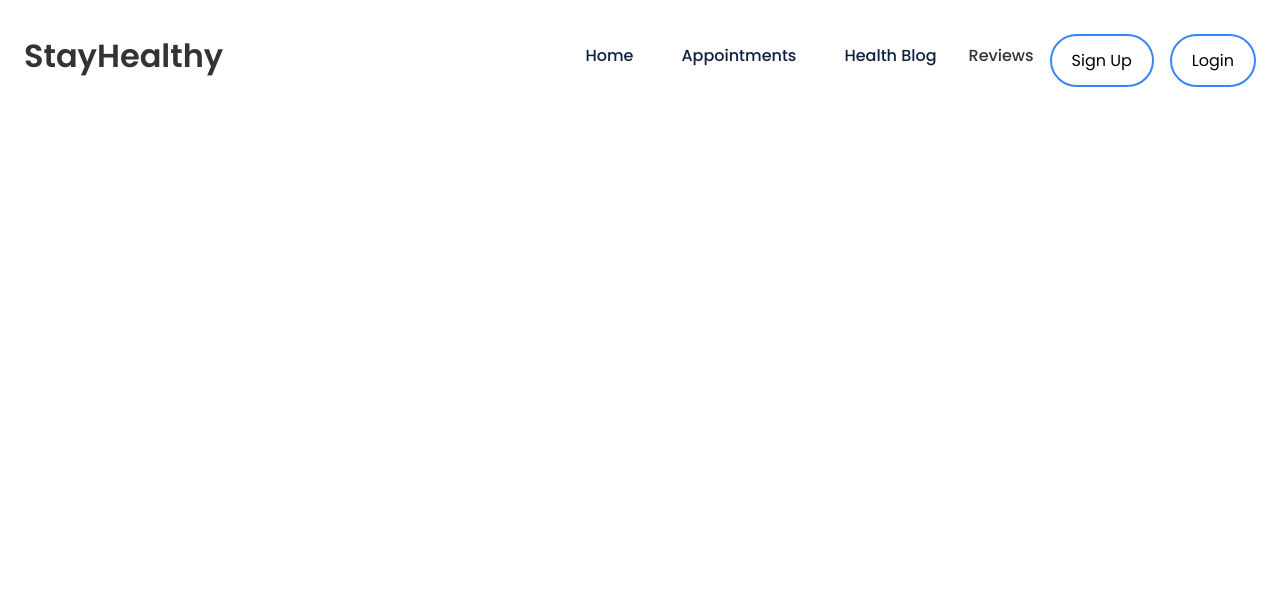
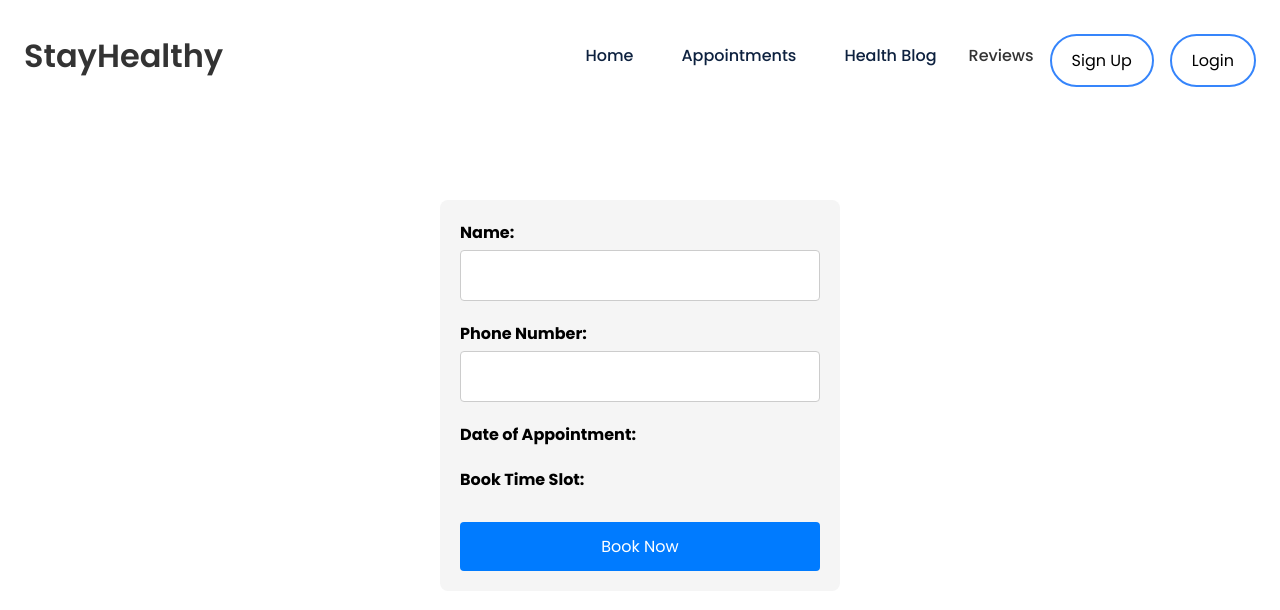
Before and after one commit to ibm-developer-skills-network/grihf-frontend_capstone_starter_code, a React (Create React App) app: page /appointment-form in a window 1280 px wide. Shown: the top 610 px of the page. Built offline with nearby package versions, Linux system fonts and the light colour scheme.

Commit message:
Appointment_form

```diff
--- a/src/App.js
+++ b/src/App.js
@@ -7,6 +7,7 @@ import Login from './Components/Login/Login';
 import InstantConsultation from './Components/InstantConsultationBooking/InstantConsultation';
 import BookingConsultation from './Components/BookingConsultation';
 import Home from './Components/Home/Home';
+import AppointmentForm from './Components/AppointmentForm/AppointmentForm';
 
 function App() {
   return (
@@ -20,6 +21,7 @@ function App() {
           <Route path="/instant-consultation" element={<InstantConsultation/>}/>
           <Route path="/booking-consultation" element={<BookingConsultation/>}/>
           <Route path="/services" element={<Home/>}/>
+          <Route path="/appointment-form" element={<AppointmentForm/>}/>
           </Routes>
     </BrowserRouter>
 
--- /dev/null
+++ b/src/Components/AppointmentForm/AppointmentForm.js
@@ -0,0 +1,52 @@
+import React, { useState } from 'react'
+
+const AppointmentForm = ({ doctorName, doctorSpeciality, onSubmit }) => {
+    const [name, setName] = useState('');
+    const [phoneNumber, setPhoneNumber] = useState('');
+    const [selectedSlot, setSelectedSlot] = useState(null);
+
+    const handleSlotSelection = (slot) => {
+      setSelectedSlot(slot);
+    };
+
+    const handleFormSubmit = (e) => {
+      e.preventDefault();
+      onSubmit({ name, phoneNumber });
+      setName('');
+      setPhoneNumber('');
+    };
+
+    return (
+      <form onSubmit={handleFormSubmit} className="appointment-form" style={{marginTop:"200px"}}>
+        <div className="form-group">
+          <label htmlFor="name">Name:</label>
+          <input
+            type="text"
+            id="name"
+            value={name}
+            onChange={(e) => setName(e.target.value)}
+            required
+          />
+        </div>
+        <div className="form-group">
+          <label htmlFor="phoneNumber">Phone Number:</label>
+          <input
+            type="tel"
+            id="phoneNumber"
+            value={phoneNumber}
+            onChange={(e) => setPhoneNumber(e.target.value)}
+            required
+          />
+        </div>
+        <div className="form-group">
+         <label>Date of Appointment:</label>
+        </div>
+        <div className="form-group">
+         <label>Book Time Slot:</label>
+        </div>
+        <button type="submit">Book Now</button>
+      </form>
+    );
+  };
+
+export default AppointmentForm
--- a/src/Components/DoctorCard/DoctorCard.js
+++ b/src/Components/DoctorCard/DoctorCard.js
@@ -1,6 +1,6 @@
 import { useEffect, useState } from "react"
 import "./DoctorCard.css"
-import { useSearchParams } from "react-router-dom";
+import { Link, useSearchParams } from "react-router-dom";
 
 
 
@@ -48,19 +48,21 @@ function DoctorCard ({name,speciality,experience,ratings,profilePic}){
                    </div>
                    </div>
                    <div>
-                      <button className='book-appointment-btn'>
+                    <Link to="/appointment-form">
+                       <button className='book-appointment-btn'>
                        <div>Book Appointment</div>
                        <div>No Booking Fee</div>
                        </button>
-                     </div>
-                     </div>
+                    </Link>
+                </div>
+                </div>
               ))}
         </div>
+
       </div>
     </center>
     )
 }
 
 
-
 export default DoctorCard;
--- a/src/Components/InstantConsultationBooking/DoctorCardIC/DoctorCardIC.js
+++ b/src/Components/InstantConsultationBooking/DoctorCardIC/DoctorCardIC.js
@@ -64,7 +64,7 @@ const DoctorCardIC = ({ name, speciality, experience, ratings, profilePic }) =>
       </div>
 
 
-      <div className="doctor-card-options-container">
+    <div className="doctor-card-options-container">
        <Popup
           style={{ backgroundColor: '#FFFFFF' }}
           trigger={
```
Also changed, not shown: src/Components/AppointmentForm/AppointmentForm.css (added).
